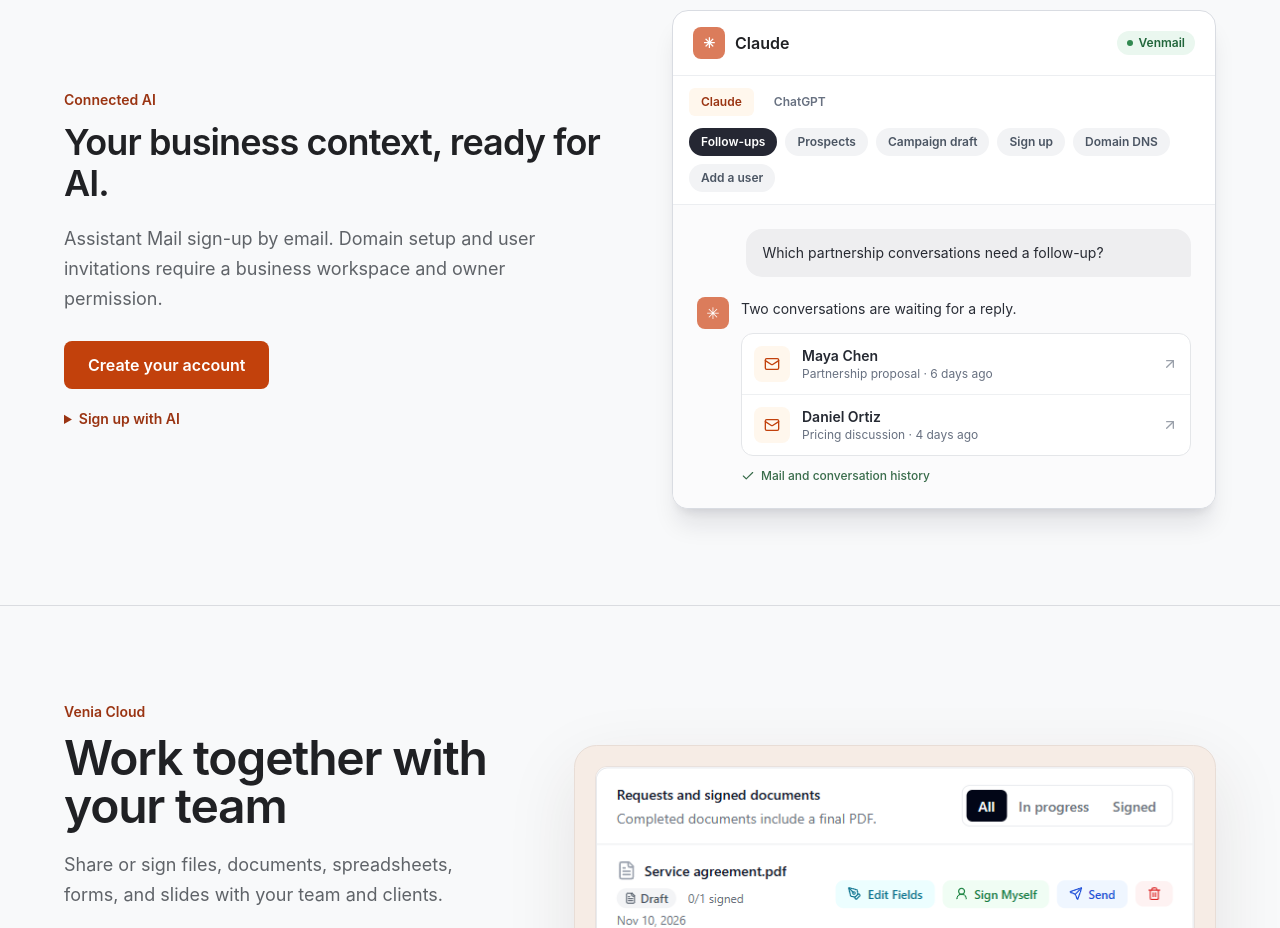
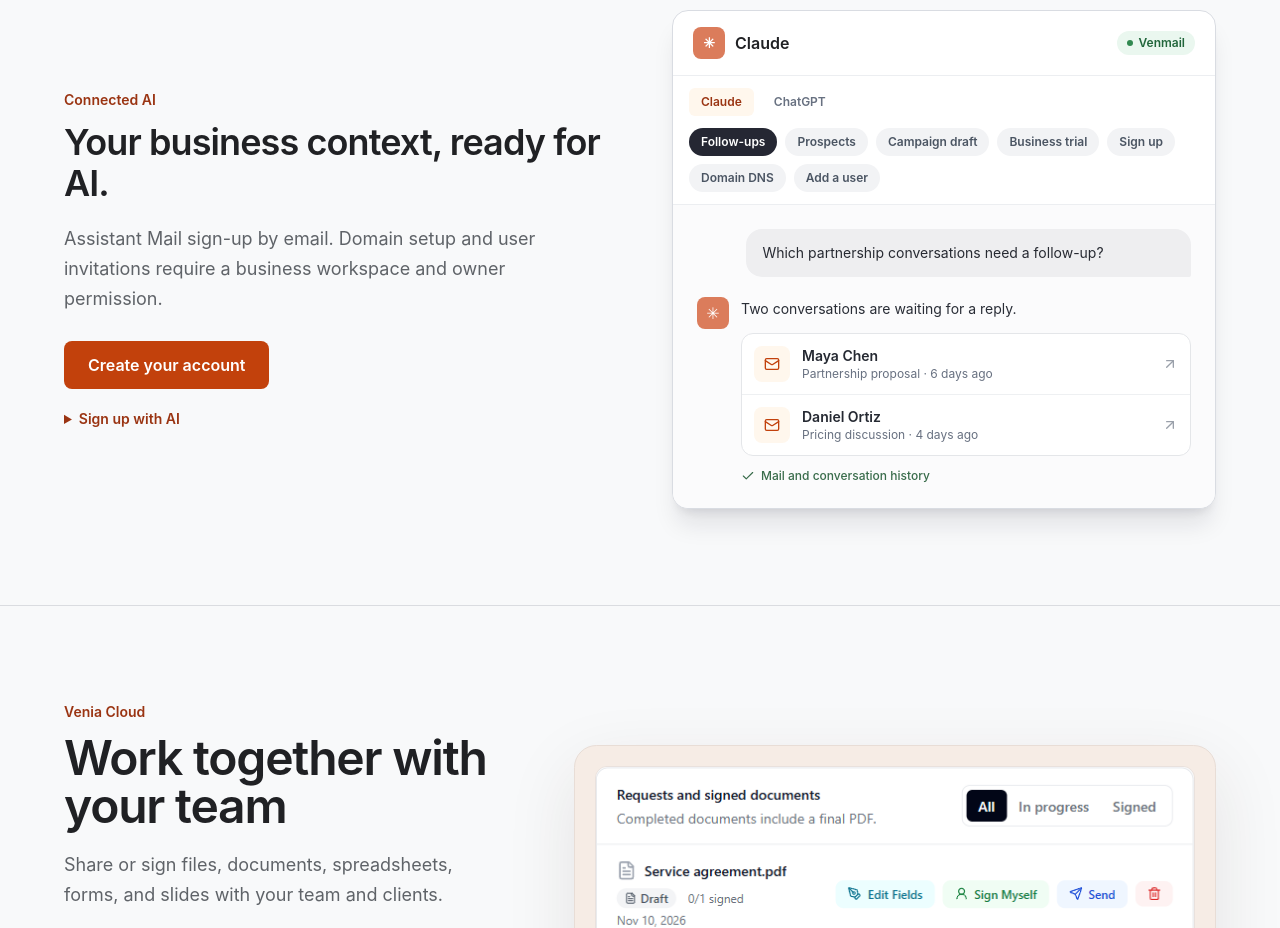
Before and after one commit to VenMail/landing_cms, a Next.js app: page / in a window 1280 px wide. Shown: the part 7600-8528 px from the top of the page. Built offline with nearby package versions, Linux system fonts and the light colour scheme; no server answers.

Commit message:
Show conversational business signup

```diff
--- a/src/components/agents/AgentConnectionStory.jsx
+++ b/src/components/agents/AgentConnectionStory.jsx
@@ -25,6 +25,14 @@ const stories = [
     intro: 'Your campaign draft is ready for review.',
     rows: [['A thoughtful introduction', 'Subject: A new partnership for your shop'], ['Campaign', 'Draft · Recipients not set']],
     outcome: 'Campaign draft in Venmail',
+    icon: Sparkles,
+  },
+  {
+    tab: 'Business trial',
+    prompt: 'Start a business email trial for Northline Market.',
+    intro: 'Your 14-day trial is active.',
+    rows: [['northline.example', 'Business domain'], ['Password setup', 'Email sent to the owner']],
+    outcome: 'Trial started',
     icon: Sparkles,
   },
   {
```
Also changed, not shown: public/llms.txt.
